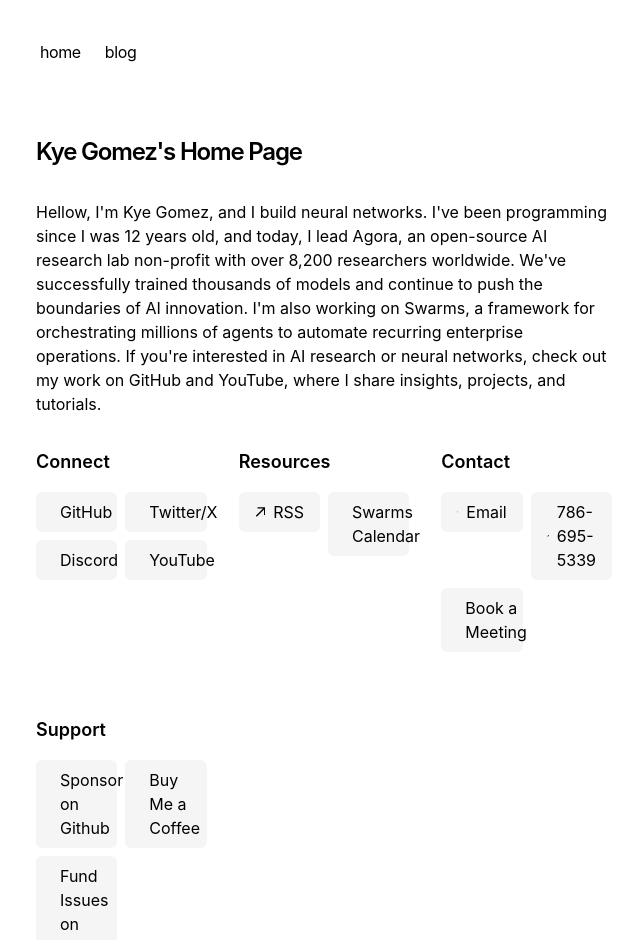
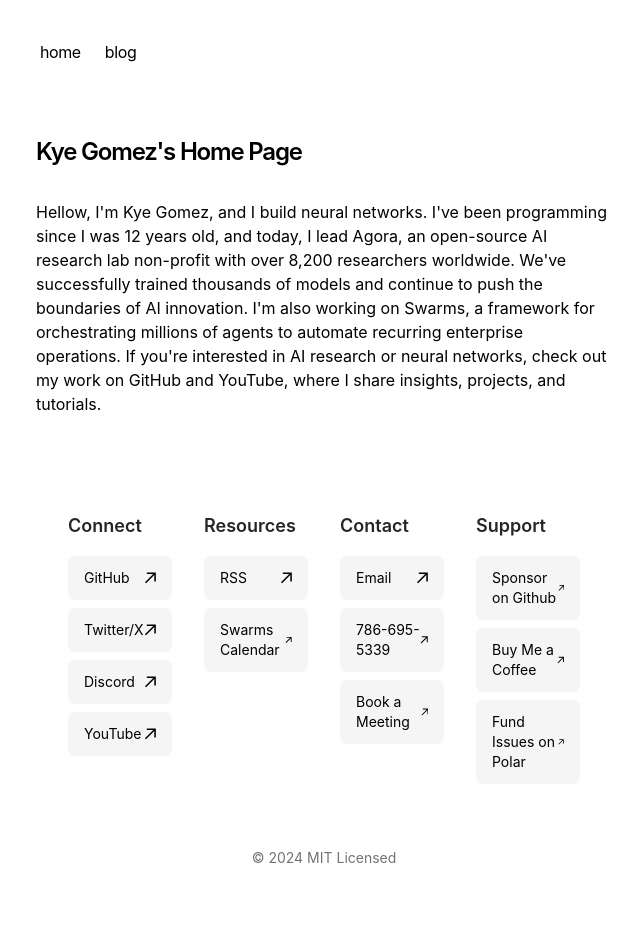
Before and after one commit to kyegomez/kyegomez-com, a Next.js app: page / in a window 1280 px wide. Shown: the top 940 px of the page, without its empty margins (316-956 px from the left). Built offline with nearby package versions, Linux system fonts and the light colour scheme.

Commit message:
[CLEANUP]

```diff
--- a/app/components/footer.tsx
+++ b/app/components/footer.tsx
@@ -17,29 +17,29 @@
 
 export default function Footer() {
   const LinkButton = ({ href, text }: { href: string; text: string }) => (
-    <li>
+    <li className="w-full">
       <a
         href={href}
-        className="flex items-center rounded-md bg-neutral-100 px-4 py-2 transition-all hover:bg-neutral-200 dark:bg-neutral-800 dark:hover:bg-neutral-700"
+        className="flex w-full items-center justify-between rounded-md bg-neutral-100 px-4 py-3 text-sm transition-all hover:bg-neutral-200 dark:bg-neutral-800 dark:hover:bg-neutral-700"
         target="_blank"
         rel="noopener noreferrer"
       >
+        <span>{text}</span>
         <ArrowIcon />
-        <span className="ml-2">{text}</span>
       </a>
     </li>
   );
 
   const CategorySection = ({ title, children }: { title: string; children: React.ReactNode }) => (
     <div className="mb-8">
-      <h3 className="mb-4 text-lg font-semibold">{title}</h3>
-      <ul className="grid grid-cols-1 gap-2 sm:grid-cols-2">{children}</ul>
+      <h3 className="mb-4 text-lg font-semibold text-neutral-800 dark:text-neutral-200">{title}</h3>
+      <ul className="space-y-2">{children}</ul>
     </div>
   );
 
   return (
-    <footer className="mb-16">
-      <div className="grid grid-cols-1 gap-8 md:grid-cols-2 lg:grid-cols-3">
+    <footer className="mx-auto max-w-7xl px-4 py-16 sm:px-6 lg:px-8">
+      <div className="grid grid-cols-1 gap-8 sm:grid-cols-2 lg:grid-cols-4">
         <CategorySection title="Connect">
           <LinkButton href="https://github.com/kyegomez" text="GitHub" />
           <LinkButton href="https://x.com/KyeGomezB" text="Twitter/X" />
@@ -64,7 +64,7 @@
           <LinkButton href="https://polar.sh/kyegomez/" text="Fund Issues on Polar" />
         </CategorySection>
       </div>
-      <p className="mt-8 text-center text-neutral-600 dark:text-neutral-300">
+      <p className="mt-8 text-center text-sm text-neutral-500 dark:text-neutral-400">
         © {new Date().getFullYear()} MIT Licensed
       </p>
     </footer>
```
